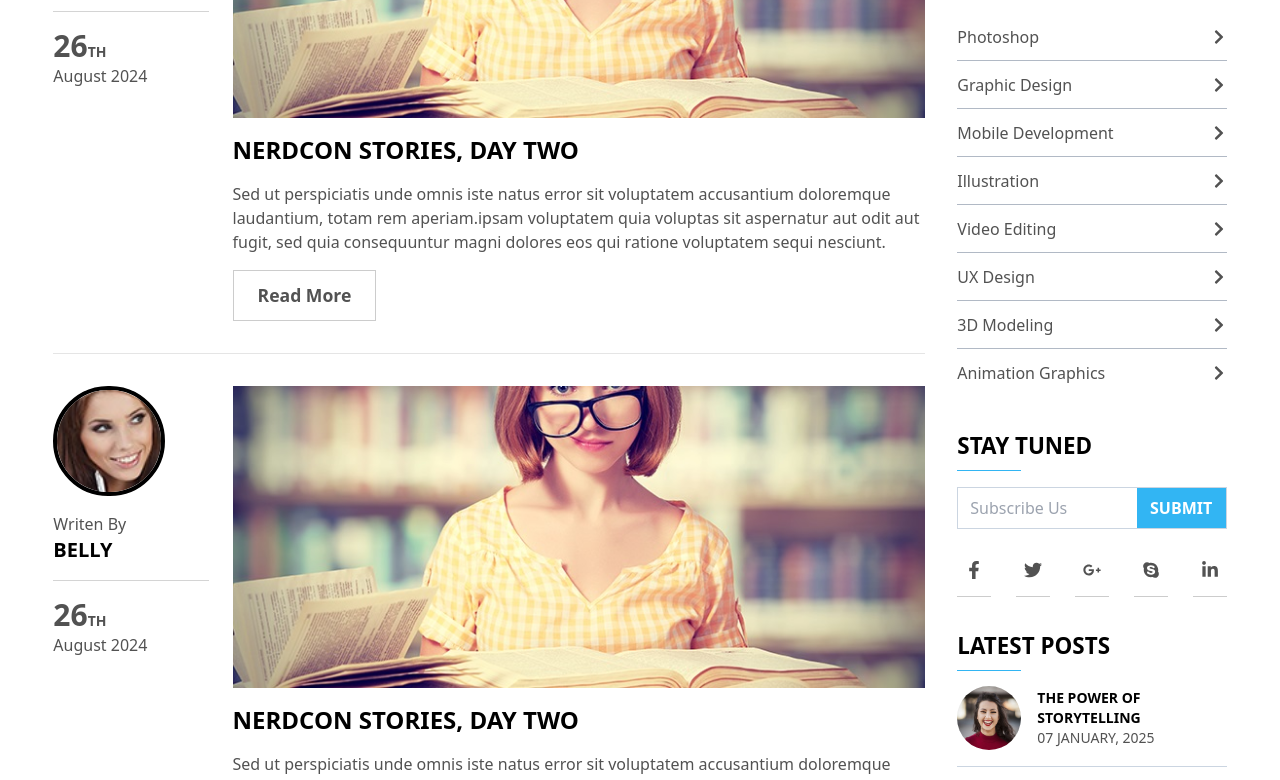
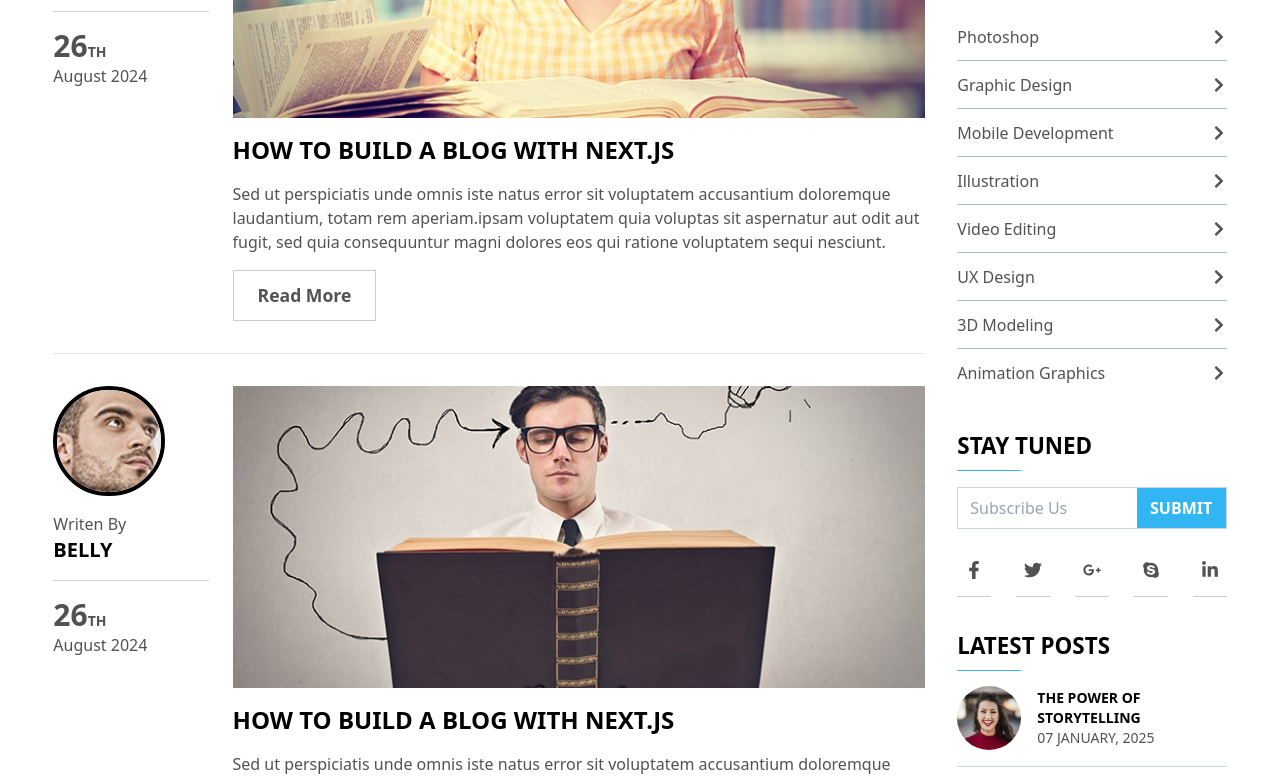
Before and after one commit to emmanuel-cruz-dev/literarium, a React (Vite) app: page /blog in a window 1280 px wide. Shown: the part 880-1660 px from the top of the page. Built offline with nearby package versions, Linux system fonts and the light colour scheme.

Commit message:
agregando fotos a array de objetos mapeando BlogMainArticle

```diff
--- a/src/components/routes/blog/BlogMain.tsx
+++ b/src/components/routes/blog/BlogMain.tsx
@@ -1,3 +1,4 @@
+import { FC } from "react";
 import {
   FaSearch,
   FaShareAlt,
@@ -5,33 +6,113 @@ import {
   FaAngleDoubleRight,
 } from "react-icons/fa";
 import MainBlogWriter1 from "../../../assets/images/main-blog-writer1.jpg";
+import MainBlogWriter2 from "../../../assets/images/main-blog-writer2.jpg";
+import MainBlogWriter3 from "../../../assets/images/main-blog-writer3.jpg";
+import MainBlogWriter4 from "../../../assets/images/main-blog-writer4.jpg";
+
 import MainBlogImg1 from "../../../assets/images/main-blog-img1.jpg";
+import MainBlogImg2 from "../../../assets/images/main-blog-img2.jpg";
+import MainBlogImg3 from "../../../assets/images/main-blog-img3.jpg";
+import MainBlogImg4 from "../../../assets/images/main-blog-img4.jpg";
 
-const BlogMainArticle = () => {
+interface BlogMainArticleProps {
+  blogImage: string;
+  title: string;
+  text: string;
+  userImage: string;
+  user: string;
+  dateNumber: number;
+  dateMonth: string;
+  dateYear: number;
+}
+
+const blogArticles = [
+  {
+    id: 1,
+    blogImage: MainBlogImg1,
+    title: "How to build a blog with Next.js",
+    text: "Sed ut perspiciatis unde omnis iste natus error sit voluptatem accusantium doloremque laudantium, totam rem aperiam.ipsam voluptatem quia voluptas sit aspernatur aut odit aut fugit, sed quia consequuntur magni dolores eos qui ratione voluptatem sequi nesciunt.",
+    userImage: MainBlogWriter1,
+    user: "Belly",
+    dateNumber: 26,
+    dateMonth: "August",
+    dateYear: 2024,
+  },
+  {
+    id: 2,
+    blogImage: MainBlogImg2,
+    title: "How to build a blog with Next.js",
+    text: "Sed ut perspiciatis unde omnis iste natus error sit voluptatem accusantium doloremque laudantium, totam rem aperiam.ipsam voluptatem quia voluptas sit aspernatur aut odit aut fugit, sed quia consequuntur magni dolores eos qui ratione voluptatem sequi nesciunt.",
+    userImage: MainBlogWriter2,
+    user: "Belly",
+    dateNumber: 26,
+    dateMonth: "August",
+    dateYear: 2024,
+  },
+  {
+    id: 3,
+    blogImage: MainBlogImg3,
+    title: "How to build a blog with Next.js",
+    text: "Sed ut perspiciatis unde omnis iste natus error sit voluptatem accusantium doloremque laudantium, totam rem aperiam.ipsam voluptatem quia voluptas sit aspernatur aut odit aut fugit, sed quia consequuntur magni dolores eos qui ratione voluptatem sequi nesciunt.",
+    userImage: MainBlogWriter3,
+    user: "Belly",
+    dateNumber: 26,
+    dateMonth: "August",
+    dateYear: 2024,
+  },
+  {
+    id: 4,
+    blogImage: MainBlogImg4,
+    title: "How to build a blog with Next.js",
+    text: "Sed ut perspiciatis unde omnis iste natus error sit voluptatem accusantium doloremque laudantium, totam rem aperiam.ipsam voluptatem quia voluptas sit aspernatur aut odit aut fugit, sed quia consequuntur magni dolores eos qui ratione voluptatem sequi nesciunt.",
+    userImage: MainBlogWriter4,
+    user: "Belly",
+    dateNumber: 26,
+    dateMonth: "August",
+    dateYear: 2024,
+  },
+];
+
+const BlogMainArticle: FC<BlogMainArticleProps> = ({
+  blogImage,
+  title,
+  text,
+  userImage,
+  user,
+  dateNumber,
+  dateMonth,
+  dateYear,
+}) => {
   return (
     <article className="blog-main__article__container grid gap-6 grid-cols-5 border-b border-neutral-200 pb-8">
       <div className="col-span-1 flex flex-col gap-4">
-        <figure className="blog-main__article__user-img__container rounded-full overflow-hidden w-28">
-          <img className="w-full h-full" src={MainBlogWriter1} alt="" />
-        </figure>
+        <a
+          href="#"
+          className="blog-main__article__user-img__container rounded-full overflow-hidden w-28"
+          title="Author profile"
+        >
+          <img className="w-full h-full" src={userImage} alt="" />
+        </a>
 
         <div className="border-b border-neutral-300 pb-4">
           <p>Writen By</p>
-          <h2 className="text-xl uppercase font-semibold text-black">Belly</h2>
+          <h2 className="text-xl uppercase font-semibold text-black">{user}</h2>
         </div>
 
         <div>
           <span className="blog-main__article__date-number text-3xl font-bold">
-            26
+            {dateNumber}
           </span>
           <span className="uppercase font-bold text-sm">th</span>
-          <p>August 2024</p>
+          <p>
+            {dateMonth} {dateYear}
+          </p>
         </div>
       </div>
 
       <div className="col-span-4 flex flex-col gap-4">
         <div className="blog-main__article__post__img-list__container">
-          <img src={MainBlogImg1} alt="" />
+          <img src={blogImage} alt="" />
           <ul className="blog-main__article__social-icons">
             <li>
               <a href="#">
@@ -51,16 +132,12 @@ const BlogMainArticle = () => {
           </ul>
         </div>
         <div className="flex flex-col gap-4">
-          <h2 className="blog-main__article__title uppercase font-bold text-2xl text-black">
-            NerdCon Stories, Day Two
-          </h2>
-          <p>
-            Sed ut perspiciatis unde omnis iste natus error sit voluptatem
-            accusantium doloremque laudantium, totam rem aperiam.ipsam
-            voluptatem quia voluptas sit aspernatur aut odit aut fugit, sed quia
-            consequuntur magni dolores eos qui ratione voluptatem sequi
-            nesciunt.
-          </p>
+          <button className="w-fit">
+            <h2 className="blog-main__article__title uppercase font-bold text-2xl text-black">
+              {title}
+            </h2>
+          </button>
+          <p>{text}</p>
           <button className="btn">Read More</button>
         </div>
       </div>
@@ -71,10 +148,9 @@ const BlogMainArticle = () => {
 const BlogMain = () => {
   return (
     <article className="lg:col-span-3 mx-auto flex flex-col gap-8">
-      <BlogMainArticle />
-      <BlogMainArticle />
-      <BlogMainArticle />
-      <BlogMainArticle />
+      {blogArticles.map((article) => (
+        <BlogMainArticle key={article.id} {...article} />
+      ))}
       <div>
         <ul className="blog-main__article__arrows-list">
           <li>
--- a/src/styles/pages.css
+++ b/src/styles/pages.css
@@ -314,7 +314,7 @@
   display: flex;
   justify-content: center;
   align-items: center;
-  font-size: 1.2em;
+  font-size: 1.15em;
   border: 1px solid var(--background-dark-fade);
 }
 
@@ -330,8 +330,8 @@
   justify-content: center;
   align-items: center;
   font-weight: 600;
-  width: 2.5rem;
-  height: 2.5rem;
+  width: 2.4rem;
+  height: 2.4rem;
 }
 
 .blog-main__article__arrows-list li:hover {
```
